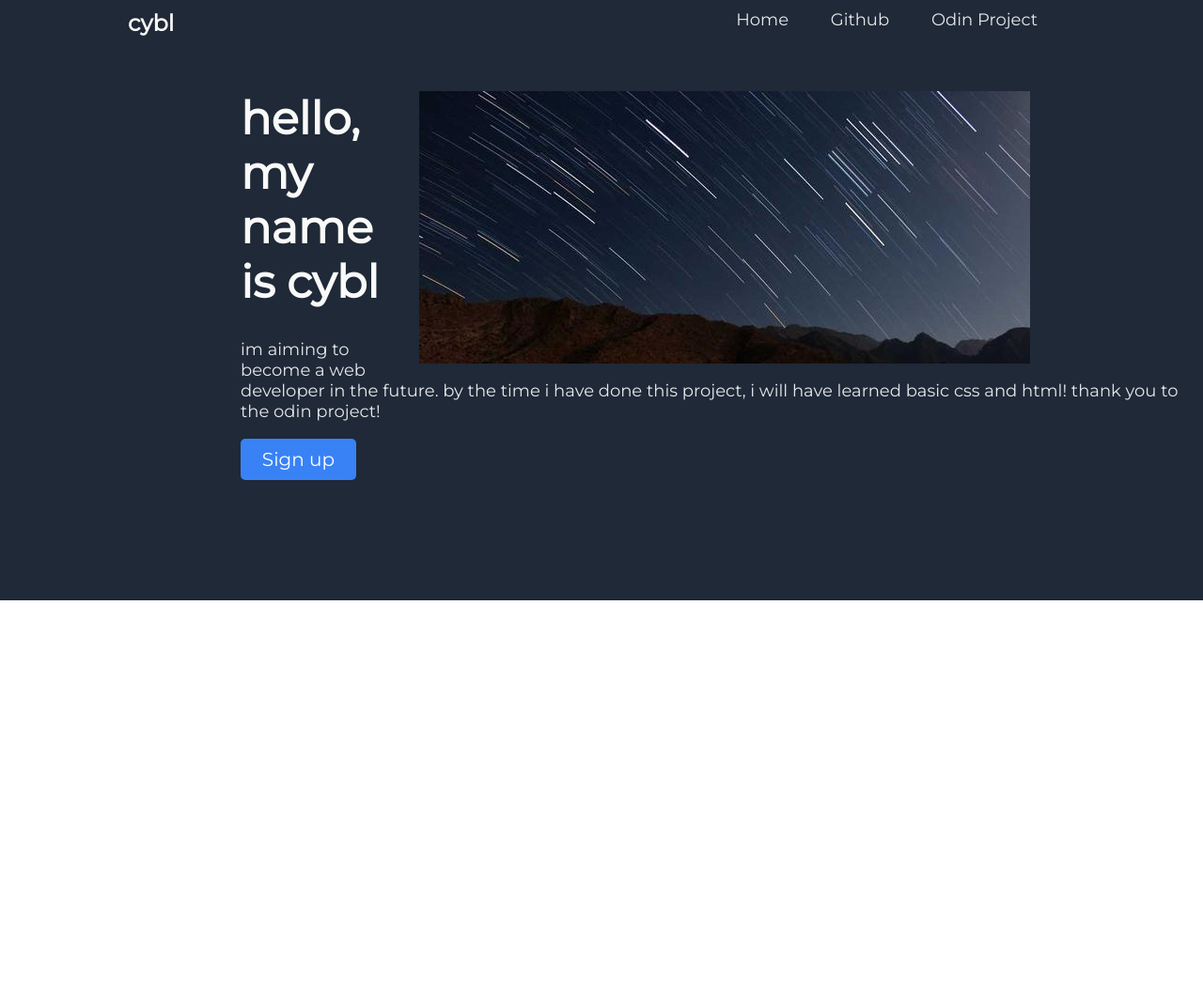
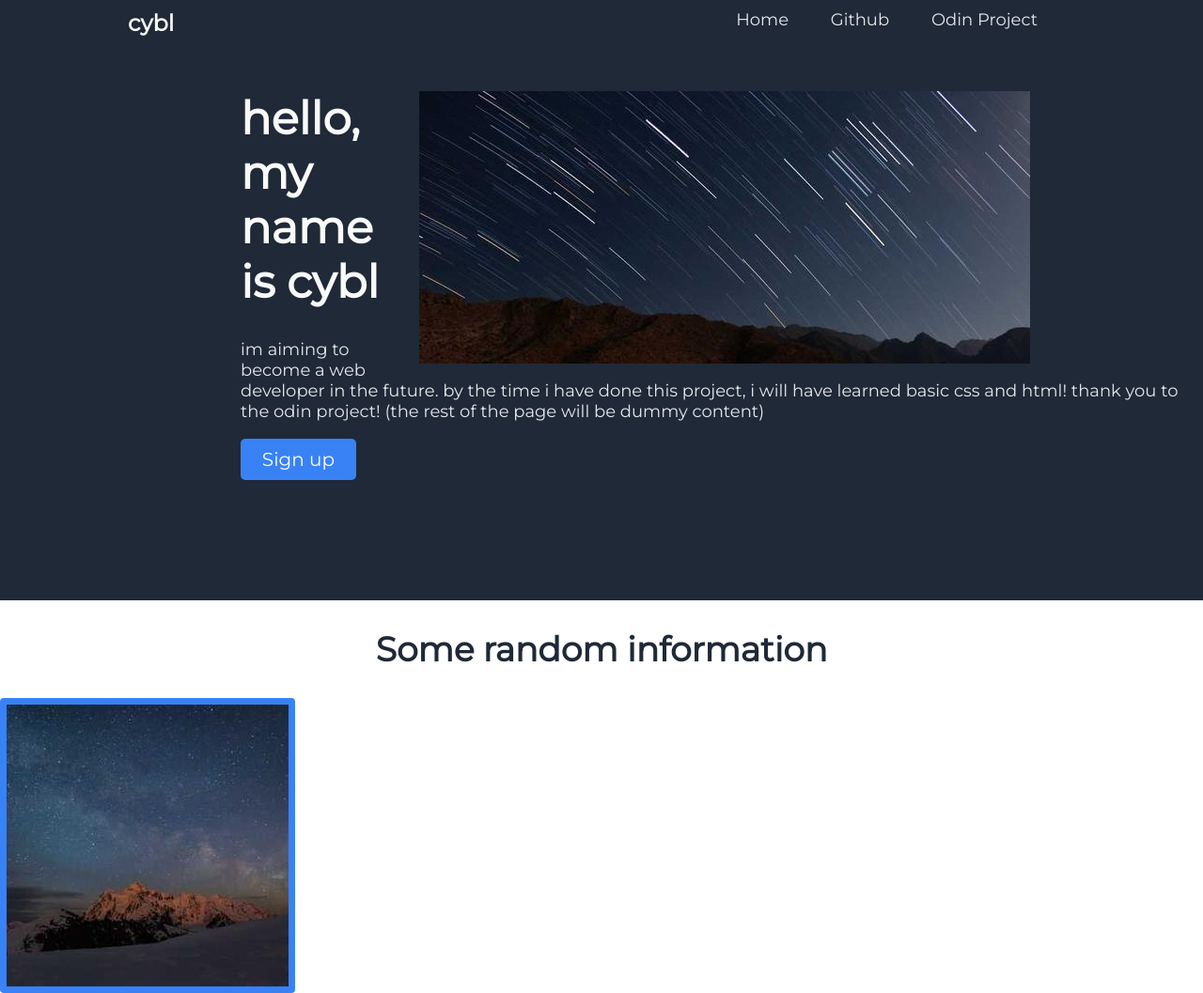
Before and after one commit to cyblcode/landing-page, a plain HTML site: page index.html in a window 1280 px wide. Shown: the whole page at 94% size. Before the commit the page ends 800 px from the top, so only its background shows below. Drawn offline with Linux system fonts and the light colour scheme.

Commit message:
started working on the 2nd section the images in this section are updated

```diff
--- a/index.html
+++ b/index.html
@@ -24,9 +24,16 @@
         <h1 class="hero-intro">hello, my name is cybl</h1>
         <p class="hero-text">im aiming to become a web developer in the future.
             by the time i have done this project, i will have learned basic css and html!
-            thank you to the odin project!
+            thank you to the odin project! (the rest of the page will be dummy content)
         </p>
         <button>Sign up</button>
     </div>
+</main>
+<section>
+    <h1 class="info-text">Some random information</h1>
+    <div class="info-img">
+        <img id="info-images" src="img/info-img 1.jpg" alt="">
+    </div>
+</section>
 </body>
 </html>
--- a/style.css
+++ b/style.css
@@ -76,3 +76,21 @@ button {
     width: 12%;
     padding: 10px;
 }
+
+/* second section */
+
+.info-text {
+    font-size: 36px;
+    color: #1F2937;
+    font-weight: bolder;
+    text-align: center;
+}
+
+.info-img {
+    display: flex;
+}
+
+#info-images {
+    border: #3882F6 7px solid;
+    border-radius: 4px;
+}
```
Also changed, not shown: img/css code.jpg (deleted), img/html code.jpg (deleted), img/info-img 1.jpg (added).
